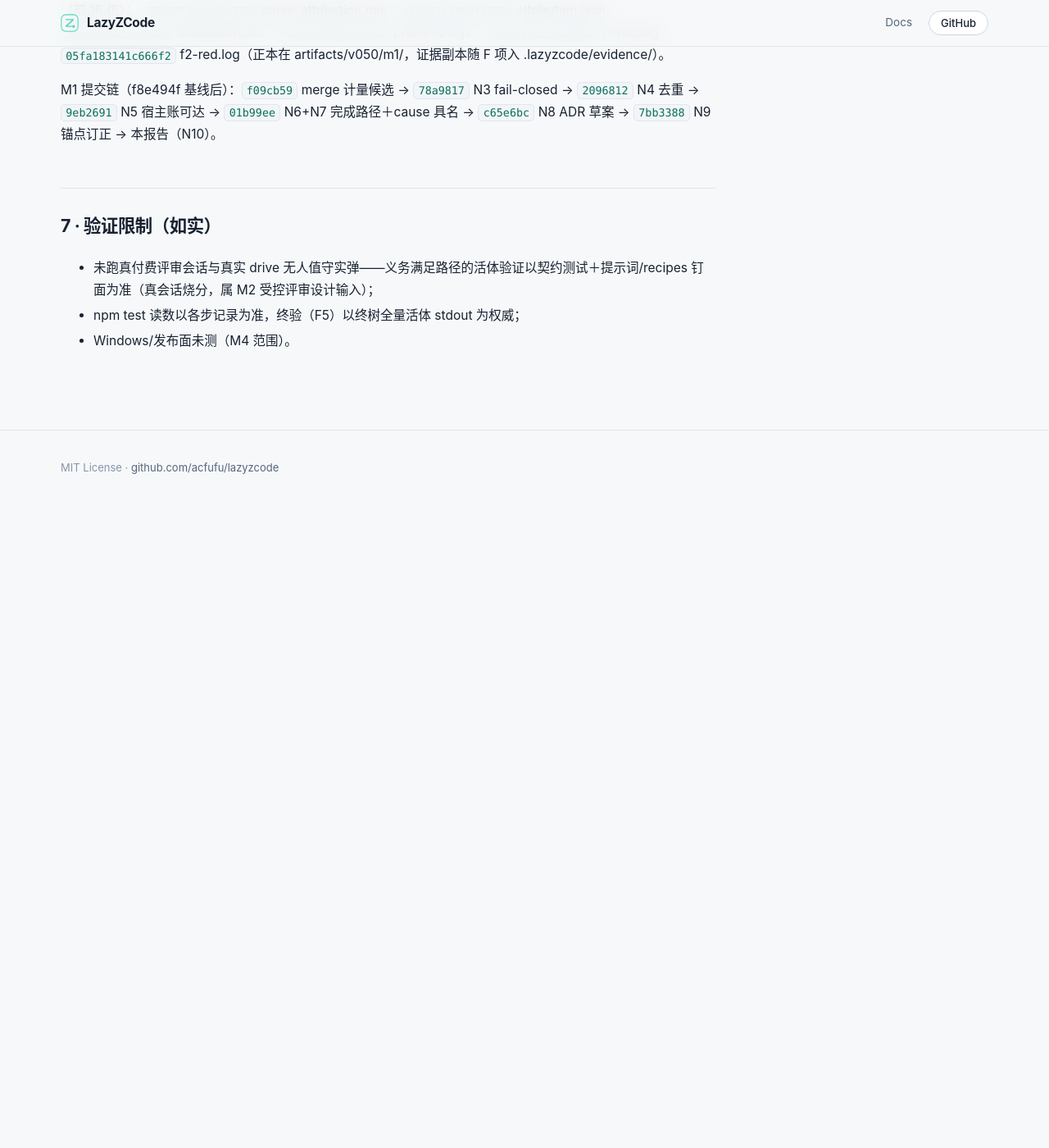
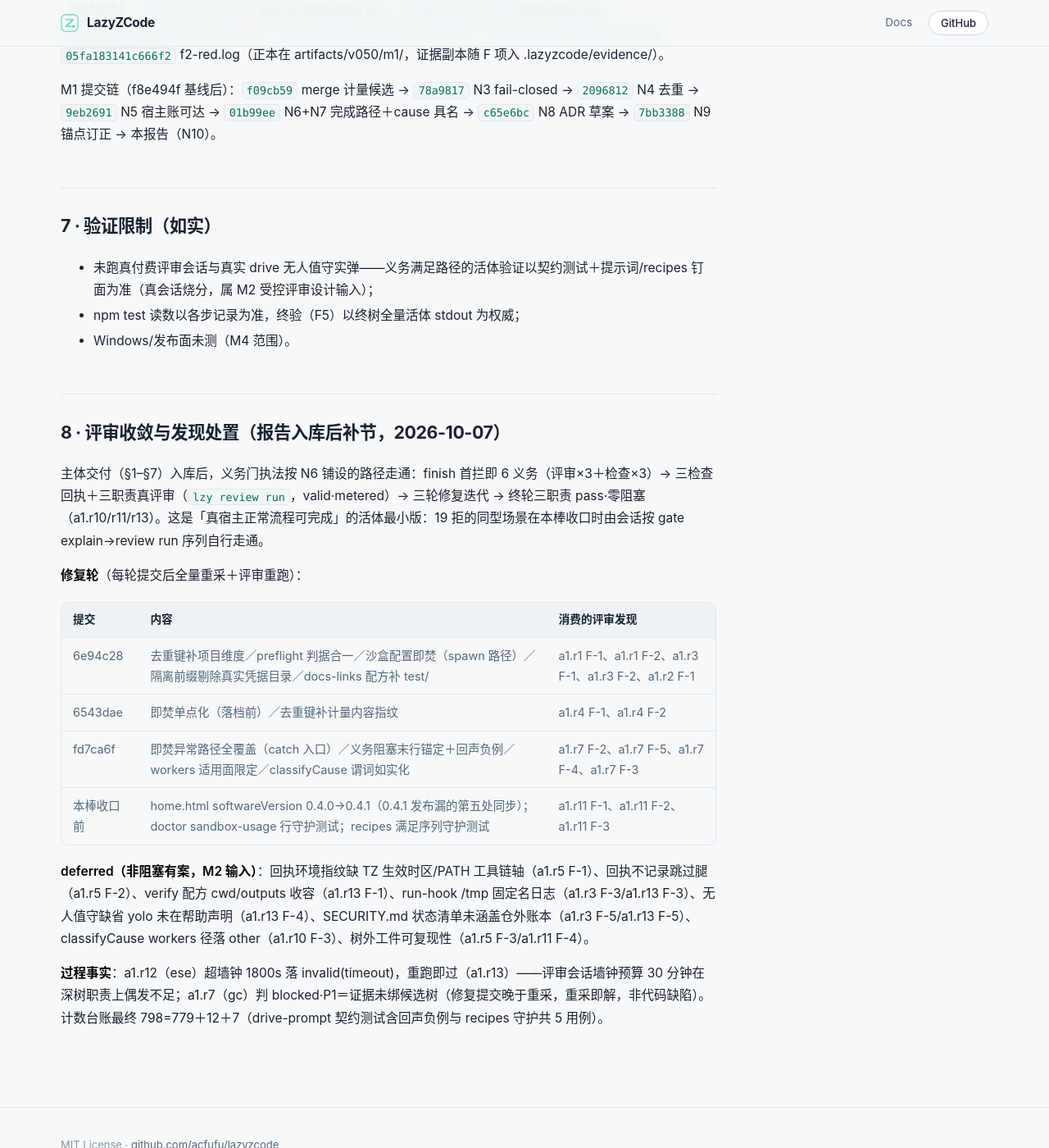
Before and after one commit to Acfufu/lazyzcode, a Jekyll site: the page built from docs/spikes/v050-m1-report.md, in a window 1280 px wide and 1400 px high, scrolled down 2568 px. Shown: the whole window at 82% size. Built offline with Jekyll 4.4.1, drawn with Linux system fonts in a browser that asks for light colours; our own code applies the rules of GitHub Pages for plain Markdown files; before the commit the page ends 3198 px from its top, so only the background shows below that.

Commit message:
fix(docs,test): 终轮评审 P2 收尾——home.html 版本同步 0.4.1＋doctor/recipes 守护测试＋M1 报告补评审收敛节
- home.html softwareVersion 0.4.0→0.4.1（0.4.1 发布漏的第五处同步点，a1.r11 F-1）；
- doctor sandbox-usage 行守护测试（宿主账缺席双行齐出，a1.r11 F-2）；
- zw recipes 满足序列字面量守护测试（grep 面固化，a1.r11 F-3）；
- M1 报告补 §8 评审收敛与发现处置（修复轮表/deferred 有案/过程事实，a1.r10 F-1）。

Goal: v050-m1-completion#N10

```diff
--- a/docs/_layouts/home.html
+++ b/docs/_layouts/home.html
@@ -14,7 +14,7 @@
     "name": "LazyZCode",
     "applicationCategory": "DeveloperApplication",
     "operatingSystem": "macOS, Windows, Linux",
-    "softwareVersion": "0.4.0",
+    "softwareVersion": "0.4.1",
     "description": "The discipline layer for ZCode: plan, execute, take evidence, never stop half-done. A plugin plus a lightweight CLI (lzy) that turns agent claims into verified facts.",
     "url": "https://acfufu.github.io/lazyzcode/",
     "downloadUrl": "https://www.npmjs.com/package/lazyzcode",
--- a/docs/spikes/v050-m1-report.md
+++ b/docs/spikes/v050-m1-report.md
@@ -52,3 +52,20 @@ M1 提交链（f8e494f 基线后）：`f09cb59` merge 计量候选 → `78a9817`
 - 未跑真付费评审会话与真实 drive 无人值守实弹——义务满足路径的活体验证以契约测试＋提示词/recipes 钉面为准（真会话烧分，属 M2 受控评审设计输入）；
 - npm test 读数以各步记录为准，终验（F5）以终树全量活体 stdout 为权威；
 - Windows/发布面未测（M4 范围）。
+
+## 8 · 评审收敛与发现处置（报告入库后补节，2026-10-07）
+
+主体交付（§1–§7）入库后，义务门执法按 N6 铺设的路径走通：finish 首拦即 6 义务（评审×3＋检查×3）→ 三检查回执＋三职责真评审（`lzy review run`，valid·metered）→ 三轮修复迭代 → 终轮三职责 pass·零阻塞（a1.r10/r11/r13）。这是「真宿主正常流程可完成」的活体最小版：19 拒的同型场景在本棒收口时由会话按 gate explain→review run 序列自行走通。
+
+**修复轮**（每轮提交后全量重采＋评审重跑）：
+
+| 提交 | 内容 | 消费的评审发现 |
+|---|---|---|
+| 6e94c28 | 去重键补项目维度／preflight 判据合一／沙盒配置即焚（spawn 路径）／隔离前缀剔除真实凭据目录／docs-links 配方补 test/ | a1.r1 F-1、a1.r1 F-2、a1.r3 F-1、a1.r3 F-2、a1.r2 F-1 |
+| 6543dae | 即焚单点化（落档前）／去重键补计量内容指纹 | a1.r4 F-1、a1.r4 F-2 |
+| fd7ca6f | 即焚异常路径全覆盖（catch 入口）／义务阻塞末行锚定＋回声负例／workers 适用面限定／classifyCause 谓词如实化 | a1.r7 F-2、a1.r7 F-5、a1.r7 F-4、a1.r7 F-3 |
+| 本棒收口前 | home.html softwareVersion 0.4.0→0.4.1（0.4.1 发布漏的第五处同步）；doctor sandbox-usage 行守护测试；recipes 满足序列守护测试 | a1.r11 F-1、a1.r11 F-2、a1.r11 F-3 |
+
+**deferred（非阻塞有案，M2 输入）**：回执环境指纹缺 TZ 生效时区/PATH 工具链轴（a1.r5 F-1）、回执不记录跳过腿（a1.r5 F-2）、verify 配方 cwd/outputs 收容（a1.r13 F-1）、run-hook /tmp 固定名日志（a1.r3 F-3/a1.r13 F-3）、无人值守缺省 yolo 未在帮助声明（a1.r13 F-4）、SECURITY.md 状态清单未涵盖仓外账本（a1.r3 F-5/a1.r13 F-5）、classifyCause workers 径落 other（a1.r10 F-3）、树外工件可复现性（a1.r5 F-3/a1.r11 F-4）。
+
+**过程事实**：a1.r12（ese）超墙钟 1800s 落 invalid(timeout)，重跑即过（a1.r13）——评审会话墙钟预算 30 分钟在深树职责上偶发不足；a1.r7（gc）判 blocked·P1＝证据未绑候选树（修复提交晚于重采，重采即解，非代码缺陷）。计数台账最终 798=779＋12＋7（drive-prompt 契约测试含回声负例与 recipes 守护共 5 用例）。
```
Also changed, not shown: test/cost.contract.test.js (+34 -0 lines), test/drive-prompt.contract.test.js (+9 -0 lines).
